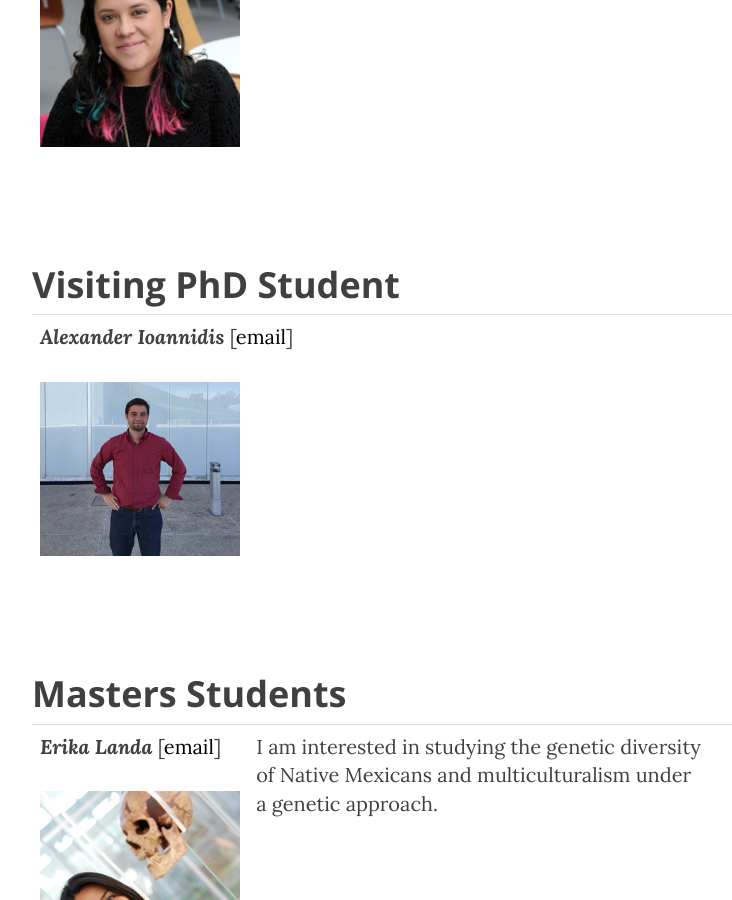
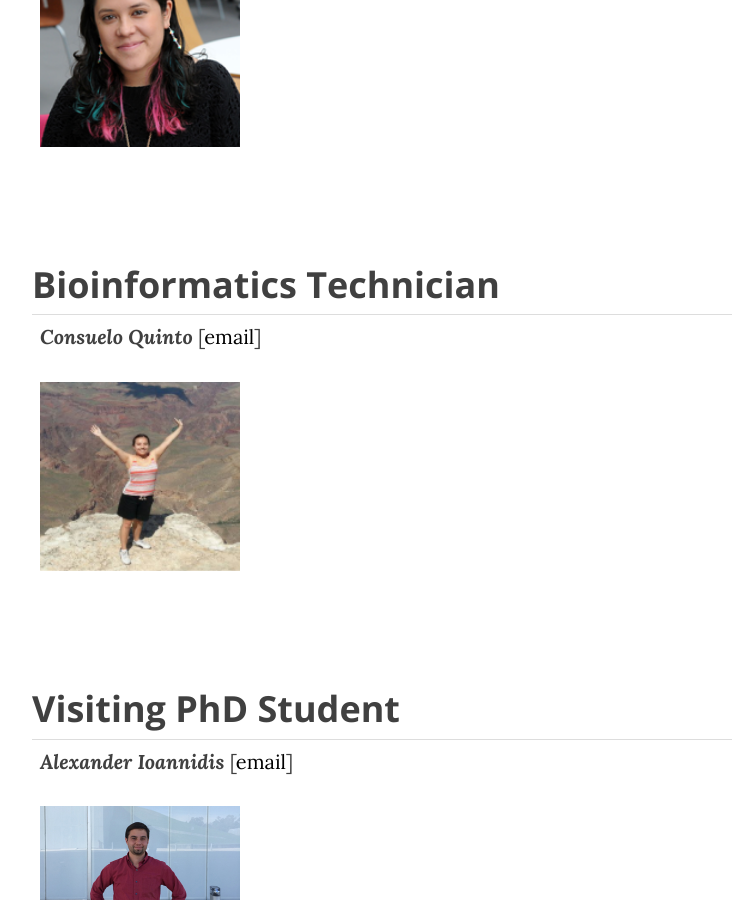
Before and after one commit to milkshakeplustip/milkshakeplustip.github.io, a Jekyll site: the page built from b.html, in a window 1280 px wide and 900 px high, scrolled down 1417 px. Shown: the whole window, without its empty margins (233-965 px from the left). Built offline with Jekyll 4.4.1, drawn with Linux system fonts in a browser that asks for light colours; nearby versions of some CDN libraries.

Commit message:
consuelo

```diff
--- a/b.html
+++ b/b.html
@@ -22,6 +22,13 @@ header-img: "img/morenolab_2_1000_recorte_3.jpg"
 <table style="width:100%">
 	<tr>
 		<td><b><i>Mitzi Flores </i></b>[<a href=tflores@langebio.cinvestav.mx>email</a>]<p><img src="/img/mitzi.jpg" alt="Mitzi" height="200" width="200"></p></td>
+		<td></td>
+	</tr>
+</table>
+<h2 class="section-heading">Bioinformatics Technician</h2>
+<table style="width:100%">
+	<tr>
+		<td><b><i>Consuelo Quinto </i></b>[<a href=consuelo.quinto@cinvestav.mx>email</a>]<p><img src="/img/consuelo.jpg" alt="Consuelo" height="200" width="200"></p></td>
 		<td></td>
 	</tr>
 </table>
```
Also changed, not shown: img/consuelo.jpg (added).
